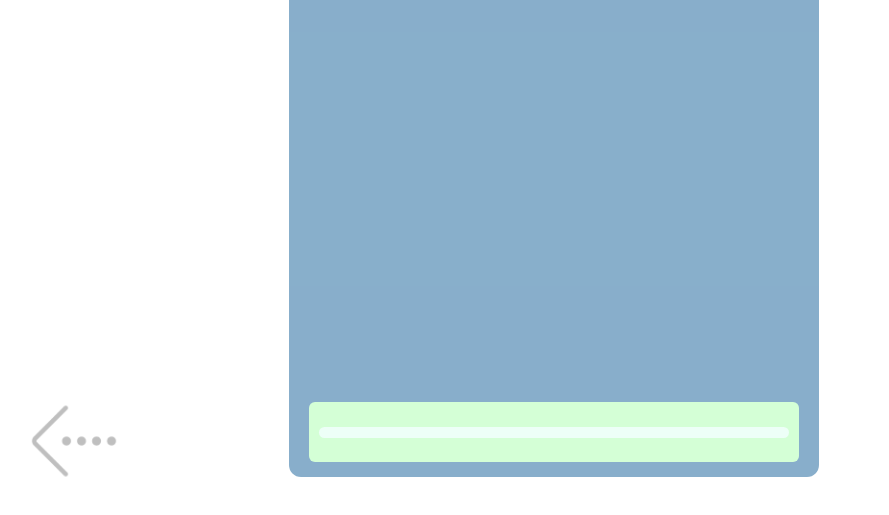
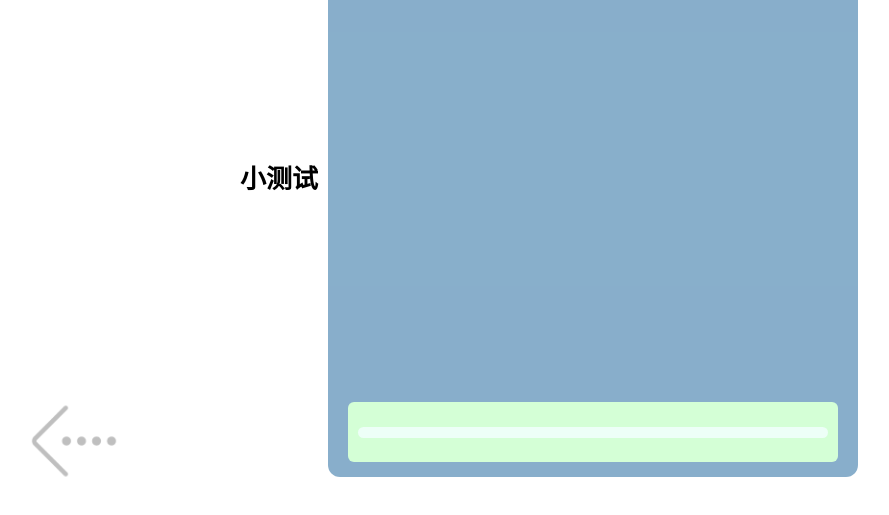
Before and after one commit to ZHANGXUN2001/zhangjiacheng, a plain HTML site: page C33.html in a window 1280 px wide. Shown: the part 223-738 px from the top of the page, without its empty margins (86-975 px from the left). Drawn offline with Linux system fonts and the light colour scheme.

Commit message:
Update C33.html

```diff
--- a/C33.html
+++ b/C33.html
@@ -10,6 +10,7 @@
 </head>
 
 <body>
+     <h1 class="dbt">小测试</h1>
     <div class="xbj">
         <div class="form-c">
             <div class="qa">
```
